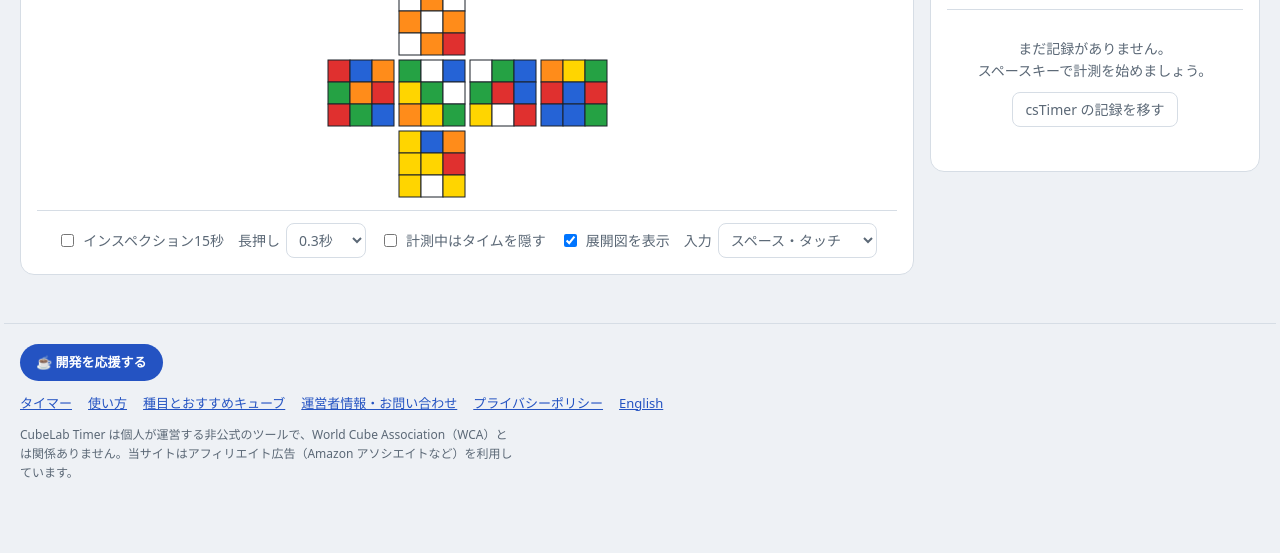
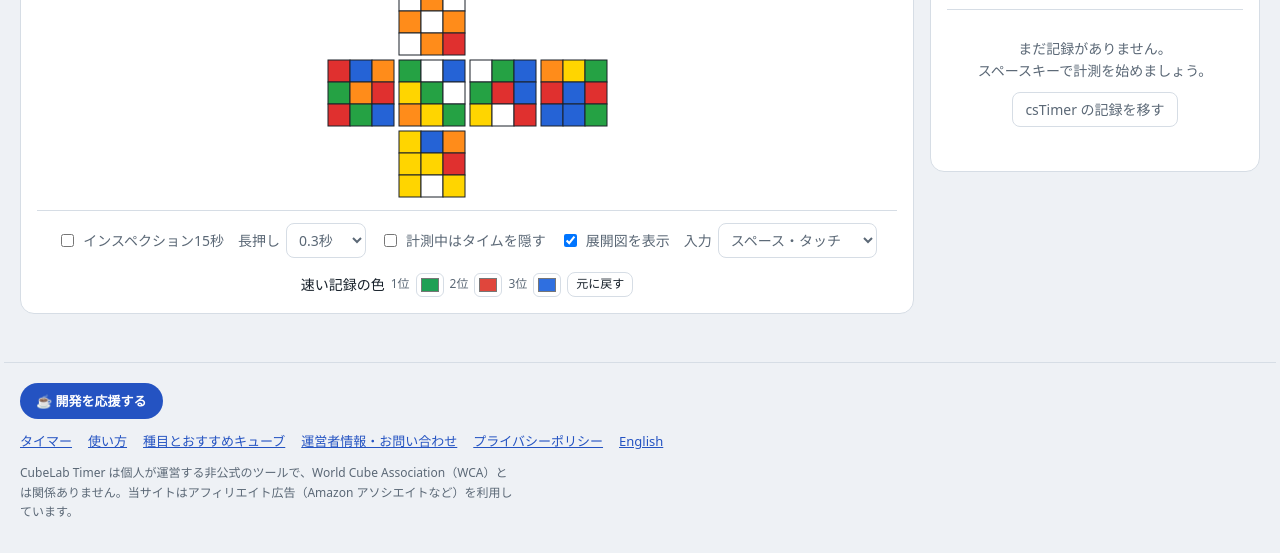
Before and after one commit to cubelab-timer/cubelab-timer.github.io, a plain HTML site: page index.html in a window 1280 px wide. Shown: the part 521-1074 px from the top of the page. Before the commit the page ends 1035 px from the top, so only its background shows below. Drawn offline with Linux system fonts and the light colour scheme; a web font is replaced by a local one.

Commit message:
Colour the 3 fastest times in the solve list (green/red/blue by default, changeable)
Settings row on the timer tab gets three colour pickers and a reset button;
the choice is saved with the other settings. Built on the main PC.

Co-Authored-By: Claude Opus 5.5 <noreply@anthropic.com>
Claude-Session: https://claude.ai/code/session_011Z3VTefWNAVjCDAdhkoUDE

```diff
--- a/index.html
+++ b/index.html
@@ -110,6 +110,9 @@ body.running .dim{visibility:hidden}
 .detail td{text-align:left!important;font-family:var(--f-body)!important;white-space:normal}
 .best{color:var(--good);font-weight:700}
 .dnf{color:var(--bad)}
+.rk1{color:var(--rk1,#1fa055);font-weight:700}.rk2{color:var(--rk2,#e0463c);font-weight:700}.rk3{color:var(--rk3,#2f6fe0);font-weight:700}
+.rkset input[type=color]{width:28px;height:24px;padding:0 2px;border:1px solid var(--line);border-radius:6px;background:none;cursor:pointer}
+.rkset .ghost{padding:2px 8px;font-size:12px}
 
 /* stats */
 .tiles{display:grid;grid-template-columns:repeat(auto-fit,minmax(120px,1fr));gap:10px}
@@ -259,6 +262,7 @@ dialog.dlg::backdrop{background:rgb(0 0 0 / .45)}
           <label><input type="checkbox" id="optHide"> 計測中はタイムを隠す</label>
           <label><input type="checkbox" id="optDiag"> 展開図を表示</label>
           <label>入力 <select id="optInput"><option value="touch">スペース・タッチ</option><option value="type">手入力</option><option value="stackmat">Stackmat タイマー</option></select></label>
+          <span class="rkset row" style="gap:6px" title="記録一覧で速い順に1〜3番のタイムに付く色">速い記録の色 <label class="small">1位<input type="color" id="rk1" aria-label="1位の色"></label><label class="small">2位<input type="color" id="rk2" aria-label="2位の色"></label><label class="small">3位<input type="color" id="rk3" aria-label="3位の色"></label><button id="rkReset" class="ghost">元に戻す</button></span>
         </div>
       </div>
       <aside class="card dim">
@@ -902,7 +906,8 @@ const KEY='cubelab.v1';
 const uid=()=>Date.now().toString(36)+Math.random().toString(36).slice(2,6);
 const SNAP='cubelab.snapshot',RESCUE='cubelab.rescue-';
 const META0=()=>({lastExport:0,exportedCount:0,snapDay:''});
-function freshDB(){return{v:1,ev:'333',sessions:[],cur:{},custom:[],battles:[],meta:META0(),settings:{inspect:false,hold:300,hide:false,diag:true,input:'touch',subs:{},nick:'',p1:'プレイヤー1',p2:'プレイヤー2',targets:{}}}}
+const RK0=['#1fa055','#e0463c','#2f6fe0'];
+function freshDB(){return{v:1,ev:'333',sessions:[],cur:{},custom:[],battles:[],meta:META0(),settings:{inspect:false,hold:300,hide:false,diag:true,input:'touch',subs:{},nick:'',p1:'プレイヤー1',p2:'プレイヤー2',targets:{},rankColors:RK0.slice()}}}
 const lsGet=k=>{try{return localStorage.getItem(k)}catch(e){return null}};
 // a newer/older version number alone never resets records; anything without a sessions list is not usable
 function normalizeDB(d){if(!d||typeof d!=='object'||!Array.isArray(d.sessions))return null;
@@ -1105,6 +1110,10 @@ function setPen(sess,i,v){if(v==='del'){sess.solves.splice(i,1)}else sess.solves
 $('#lastBar').addEventListener('click',e=>{const b=e.target.closest('button');if(!b)return;const s=curSession();if(!s.solves.length)return;setPen(s,s.solves.length-1,b.dataset.pen)});
 ['optInsp','optHide'].forEach(id=>$('#'+id).addEventListener('change',e=>{DB.settings[id==='optInsp'?'inspect':'hide']=e.target.checked;save()}));
 $('#optHold').addEventListener('change',e=>{DB.settings.hold=+e.target.value;save()});
+const rkColors=()=>{const c=DB.settings.rankColors;return[0,1,2].map(k=>Array.isArray(c)&&/^#[0-9a-f]{6}$/i.test(c[k]||'')?c[k]:RK0[k])};
+function applyRankColors(){const c=rkColors();c.forEach((v,k)=>{document.documentElement.style.setProperty('--rk'+(k+1),v);const el=$('#rk'+(k+1));if(el&&document.activeElement!==el)el.value=v})}
+[1,2,3].forEach(n=>$('#rk'+n).addEventListener('input',e=>{const c=rkColors();c[n-1]=e.target.value;DB.settings.rankColors=c;applyRankColors();save()}));
+$('#rkReset').addEventListener('click',()=>{DB.settings.rankColors=RK0.slice();applyRankColors();save()});
 $('#optDiag').addEventListener('change',e=>{DB.settings.diag=e.target.checked;save();applyMode()});
 $('#optInput').addEventListener('change',e=>{DB.settings.input=e.target.value;save();mainT.cancel();if(e.target.value!=='stackmat')smStop();applyMode()});
 function applyMode(){const m=DB.settings.input||'touch';document.body.classList.toggle('nodiag',DB.settings.diag===false);
@@ -1213,16 +1222,17 @@ function renderMain(){renderSessions();renderScr();renderBk();renderToday();cons
   $('#qs').innerHTML=`<div class="h"></div><div class="h">現在</div><div class="h">ベスト</div>`+
     [['単発',ts,1],['ao5',r5,5],['ao12',r12,12],['ao100',r100,100]].map(([l,a,N])=>`<div class="h">${l}</div><div>${avBtn(N,a,n-1)}</div><div>${avBtn(N,a,a.indexOf(bestOf(a)))}</div>`).join('')+
     `<div class="h">平均</div><div>${fmt(b.mean)}</div><div class="muted">${n}回</div>`;
-  const best=bestOf(ts);let rows='';
+  // fastest three distinct times (DNF excluded) get the 1st/2nd/3rd colours
+  const top=[...new Set(ts.filter(t=>t!=null&&t!==Infinity))].sort((a,b)=>a-b).slice(0,3);let rows='';
   // newest first, or (header tapped) fastest first by that column; DNF and "not yet" go last
   const col=LSORT==='t'?ts:LSORT==='a5'?r5:LSORT==='a12'?r12:null,key=i=>col[i]==null?2e15:col[i]===Infinity?1e15:col[i];
   const order=[...Array(n).keys()].reverse();if(col)order.sort((a,b)=>key(a)-key(b)||b-a);
-  for(const i of order.slice(0,500)){const sv=s.solves[i];rows+=`<tr class="s${openRow===i?' sel':''}" data-i="${i}"><td class="muted">${i+1}</td><td class="${ts[i]===best?'best':ts[i]===Infinity?'dnf':''}">${fmtSolve(sv)}</td><td>${avBtn(5,r5,i)}</td><td>${avBtn(12,r12,i)}</td></tr>`;
+  for(const i of order.slice(0,500)){const sv=s.solves[i];rows+=`<tr class="s${openRow===i?' sel':''}" data-i="${i}"><td class="muted">${i+1}</td><td class="${top.includes(ts[i])?'rk'+(top.indexOf(ts[i])+1):ts[i]===Infinity?'dnf':''}">${fmtSolve(sv)}</td><td>${avBtn(5,r5,i)}</td><td>${avBtn(12,r12,i)}</td></tr>`;
     if(openRow===i)rows+=`<tr class="detail"><td colspan="4"><div class="small muted">${esc(new Date(sv.d).toLocaleString('ja-JP'))}</div><div class="num small" style="white-space:pre-line;margin:4px 0">${esc(sv.s||'')}</div><div class="row"><button data-rp="0">OK</button><button data-rp="2000">+2</button><button data-rp="-1">DNF</button><button data-rp="del">削除</button></div></td></tr>`}
   $('#solveList').innerHTML=n?`<table><thead><tr>${[['n','#'],['t','タイム'],['a5','ao5'],['a12','ao12']].map(([k,l])=>`<th class="srt" data-sort="${k}" title="${k==='n'?'新しい順に戻す':'押すと速い順（もう一度で元の順）'}"${LSORT===k?' aria-sort="ascending"':''}>${l}${LSORT===k?' ▲':''}</th>`).join('')}</tr></thead><tbody>${rows}</tbody></table>`:`<div class="empty">まだ記録がありません。<br>スペースキーで計測を始めましょう。<br><button style="margin-top:10px" onclick="setTab('move')">csTimer の記録を移す</button></div>`;
   renderNext(ts,cur(r5));
   $('#optInsp').checked=DB.settings.inspect;$('#optHide').checked=DB.settings.hide;$('#optHold').value=String(DB.settings.hold);
-  $('#optDiag').checked=DB.settings.diag!==false;$('#optInput').value=DB.settings.input||'touch';applyMode();mainT.render()}
+  $('#optDiag').checked=DB.settings.diag!==false;$('#optInput').value=DB.settings.input||'touch';applyMode();applyRankColors();mainT.render()}
 let LSORT='';
 $('#solveList').addEventListener('click',e=>{const h=e.target.closest('th[data-sort]');if(h){const k=h.dataset.sort;LSORT=k==='n'||LSORT===k?'':k;renderMain();return}
   const b=e.target.closest('button[data-rp]');if(b){setPen(curSession(),openRow,b.dataset.rp);return}
```
Also changed, not shown: en/index.html (+14 -4 lines).
